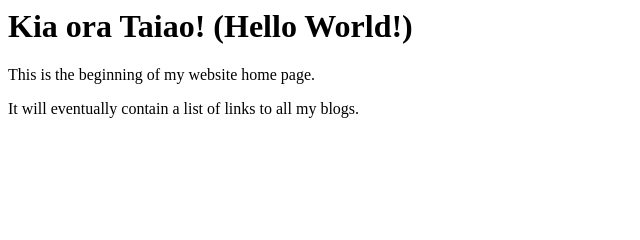
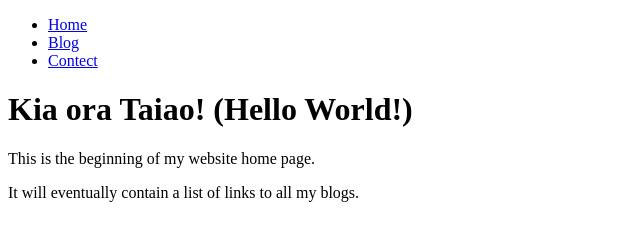
Before and after one commit to AdamCalkin/AdamCalkin.github.io, a plain HTML site: page index.html in a window 1280 px wide. Shown: the whole page, without its empty margins (0-640 px from the left). Drawn offline with Linux system fonts and the light colour scheme.

Commit message:
add_start

```diff
--- a/index.html
+++ b/index.html
@@ -1,9 +1,30 @@
+<!DOCTYPE html>
 <html>
   <head>
     <title>My blog</title>
+  </head>
   <body>
-    <h1>Kia ora Taiao! (Hello World!)</h1>
-    <p> This is the beginning of my website home page.</p>
-    <p> It will eventually contain a list of links to all my blogs. </p>
+
+    <nav>
+
+      <ul>
+        <li><a href="index.html">Home</a></li>
+        <li><a href="blog/sprint1-technical.html">Blog</a></li>
+        <li><a href="index.html">Contect</a></li>
+      </ul>
+
+    </nav>
+
+    <main>
+
+        <h1>Kia ora Taiao! (Hello World!)</h1>
+
+        <p> This is the beginning of my website home page.</p>
+
+        <p> It will eventually contain a list of links to all my blogs. </p>
+
+      </main>
+
   </body>
+
 </html>
```
